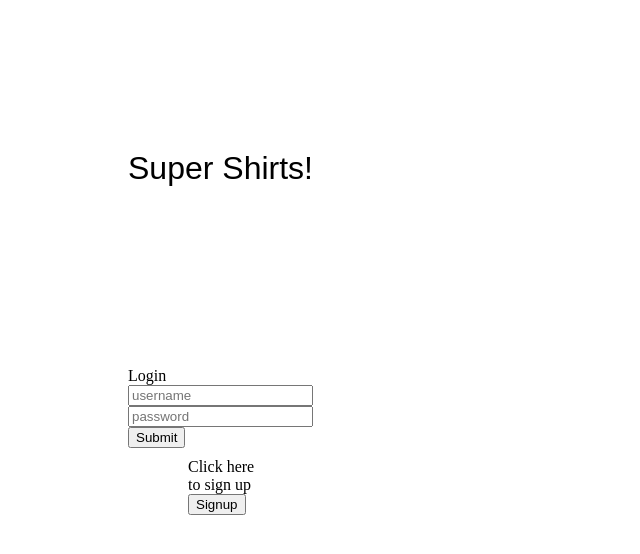
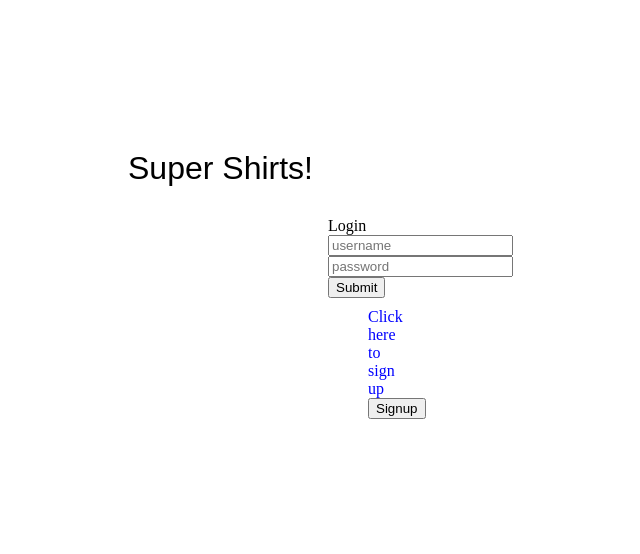
Before and after one commit to Pranavnkom/College-Attire-Trader, a Python web app: template templates/Login.html in a window 1280 px wide. Shown: the top 554 px of the page, without its empty margins (412-1052 px from the left). Run offline with Jinja, Linux system fonts and the light colour scheme; the template is opened without the code that fills it, so the values that code supplies are empty; grey boxes are pictures that could not be loaded.

Commit message:
10:27 (HTML)

```diff
--- a/styles/login.css
+++ b/styles/login.css
@@ -28,9 +28,9 @@ h2 {
 }
 
 .signup-container {
-  color: black;
+  color: blue;
   margin: 0;
-  padding: 10px 60px
+  padding: 10px 40px
 }
 
 .transactions-container h3 {
--- a/templates/Login.html
+++ b/templates/Login.html
@@ -7,11 +7,6 @@
 <body>
 <div class="login-header">
   <h1>Super Shirts!</h1>
-</div>
-
-<div id="login-div" style="background-image:url(../BankApp.html);">
-
-</div>
 
 <div id="username-popup" class="username-container">
   <form method="post" class="username-form"
@@ -32,14 +27,4 @@
     </body>
   </head>
 
-
-
-
-
-
-
-
-
-
-
-  </html>
+</html>
```
Also changed, not shown: 1 other file.
